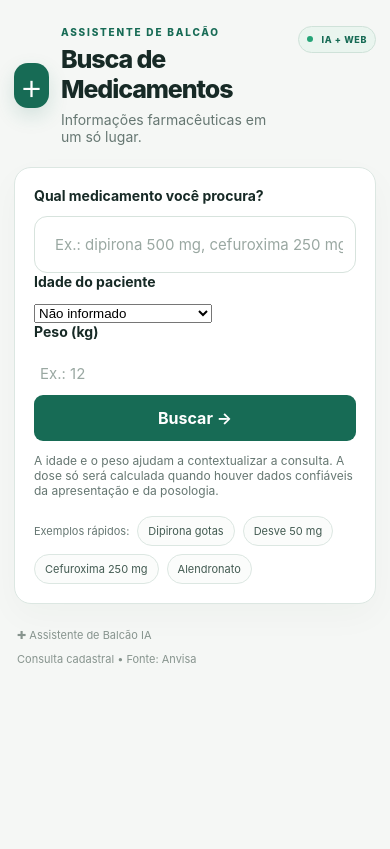
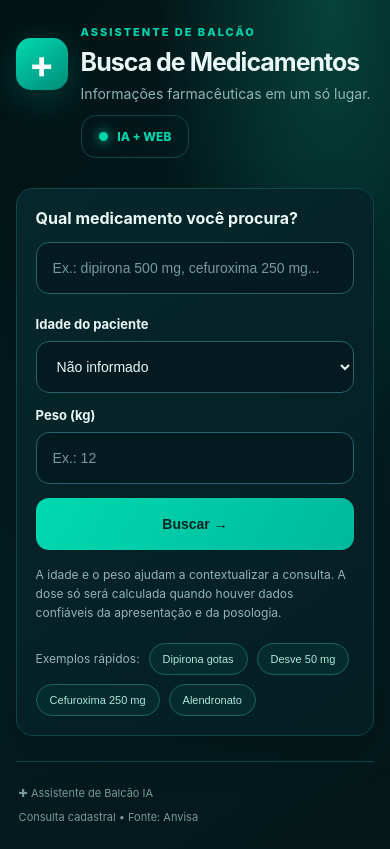
Before and after one commit to araggonluizfelipe96-design/assistente-balcao-iaa, a website: page assistente_balcao_ia_resultados_diretos 2/public/index.html in a window 390 px wide. Drawn offline with Linux system fonts and the light colour scheme.

Commit message:
Refactor CSS styles for improved design and layout

```diff
--- a/assistente_balcao_ia_resultados_diretos 2/public/style.css
+++ b/assistente_balcao_ia_resultados_diretos 2/public/style.css
@@ -1,42 +1,394 @@
-:root{color-scheme:light;--ink:#172a26;--muted:#667772;--green:#176b55;--deep:#102c27;--line:#dce7e2;--pale:#f2f7f4;--white:#fff;--red:#a52d32}
-*{box-sizing:border-box}
-body{margin:0;background:#f5f7f5;color:var(--ink);font-family:Inter,ui-sans-serif,system-ui,-apple-system,BlinkMacSystemFont,"Segoe UI",sans-serif;min-height:100vh}
-.shell{max-width:900px;margin:0 auto;padding:48px 24px 30px}
-.top{display:flex;align-items:center;gap:16px;margin-bottom:32px;position:relative}
-.logo{width:54px;height:54px;border-radius:17px;background:var(--green);color:white;display:grid;place-items:center;font-size:36px;font-weight:300;box-shadow:0 8px 20px #176b5526}
-.eyebrow{font-size:10px;letter-spacing:1.8px;font-weight:800;color:var(--green);margin:0 0 6px}
-h1{font-size:clamp(25px,4vw,34px);letter-spacing:-1.1px;margin:0;font-weight:760}
-.sub{margin:7px 0 0;color:var(--muted);font-size:14px}
-.live{margin-left:auto;align-self:flex-start;border:1px solid #cfe2d9;background:#eaf5ef;color:var(--green);border-radius:30px;padding:8px 11px;font-size:10px;font-weight:800;letter-spacing:.6px;white-space:nowrap}
-.live i{display:inline-block;width:6px;height:6px;border-radius:50%;background:#25a477;margin:0 6px 1px 0}
-.search-card,.result-card,.error-card{background:var(--white);border:1px solid var(--line);border-radius:22px;padding:26px;box-shadow:0 12px 35px #18392a08}
-.search-card label{display:block;font-weight:700;font-size:14px;margin-bottom:12px}
-.input-wrap{display:flex;align-items:center;gap:10px;border:1.5px solid #d7e3dd;border-radius:13px;padding:6px 6px 6px 14px;transition:border-color .15s,box-shadow .15s}
-.input-wrap:focus-within{border-color:var(--green);box-shadow:0 0 0 3px #176b5514}
-.search-icon{font-size:27px;color:#7b8c85;line-height:1;transform:rotate(-20deg)}
-input{border:0;outline:0;flex:1;min-width:0;font:inherit;font-size:15px;color:var(--ink);padding:12px 0;background:transparent}
-input::placeholder{color:#9aa8a2}
-button{font:inherit;cursor:pointer}
-#search-button{border:0;background:var(--green);color:white;font-weight:700;border-radius:9px;padding:13px 17px;white-space:nowrap;transition:background .15s}
-#search-button:hover{background:#0f5744}
-#search-button:disabled{opacity:.65;cursor:wait}
-.hint{font-size:12px;color:var(--muted);margin:12px 0 18px}
-.quick{display:flex;gap:8px;align-items:center;flex-wrap:wrap;font-size:11px;color:var(--muted)}
-.quick button{border:1px solid var(--line);background:#fbfcfb;border-radius:30px;padding:7px 10px;font-size:11px;color:#435b52}
-.quick button:hover{border-color:#9cbcaf;background:var(--pale)}
-.result-card{margin-top:20px}
-.result-heading{display:flex;align-items:center;justify-content:space-between;gap:12px;border-bottom:1px solid var(--line);padding-bottom:17px;margin-bottom:16px}
-h2{font-size:21px;letter-spacing:-.5px;margin:0}
-.copy-button{background:white;border:1px solid var(--line);border-radius:9px;padding:9px 12px;color:var(--green);font-size:12px;font-weight:700}
-.result{font-size:14px;line-height:1.65;overflow-wrap:anywhere}
-.result h3{font-size:15px;margin:18px 0 8px}
-.result table{width:100%;border-collapse:collapse;font-size:13px;margin:10px 0 16px}
-.result th{text-align:left;background:var(--pale);font-size:11px;text-transform:uppercase;letter-spacing:.5px;color:#496158}
-.result th,.result td{padding:11px 12px;border-bottom:1px solid var(--line);vertical-align:top}
-.result a{color:var(--green);text-decoration:underline;overflow-wrap:anywhere}
-.result code{font-size:13px;background:#eef5f0;padding:3px 5px;border-radius:5px;font-weight:700}
-.disclaimer{font-size:11px;color:var(--muted);border-top:1px solid var(--line);padding-top:13px;margin:16px 0 0}
-.error-card{margin-top:20px;border-color:#f0c9c9;background:#fff7f7;color:var(--red);font-size:14px}
-footer{display:flex;justify-content:space-between;gap:10px;color:#87948e;font-size:11px;padding:24px 3px 0}
-[hidden]{display:none!important}
-@media(max-width:600px){.shell{padding:26px 14px}.top{gap:12px;margin-bottom:22px}.logo{width:45px;height:45px;border-radius:14px}.live{font-size:9px;padding:7px 8px}.search-card,.result-card,.error-card{padding:19px;border-radius:17px}.input-wrap{flex-wrap:wrap}.search-icon{display:none}input{flex-basis:100%;padding:12px 6px}#search-button{width:100%}.result-heading{align-items:flex-start}.result table{font-size:12px}.result th,.result td{padding:9px 7px}footer{flex-direction:column}}
+:root {
+  --bg: #031719;
+  --panel: #062327;
+  --panel2: #082c30;
+  --line: #12454a;
+  --green: #00d5ae;
+  --green2: #00a98d;
+  --pale: #0a3435;
+  --text: #e9f7f5;
+  --muted: #91b5b7;
+  --red: #ff5964;
+}
+
+* {
+  box-sizing: border-box;
+}
+
+body {
+  margin: 0;
+  min-height: 100vh;
+  background:
+    radial-gradient(ellipse at 85% 0%, #06433b 0, transparent 38%),
+    linear-gradient(145deg, #021315, #031d20 55%, #041719);
+  color: var(--text);
+  font-family: Inter, Arial, sans-serif;
+}
+
+.shell {
+  width: min(1120px, 94%);
+  margin: auto;
+  padding: 42px 0 25px;
+}
+
+.top {
+  display: flex;
+  align-items: center;
+  gap: 22px;
+  margin-bottom: 30px;
+}
+
+.logo {
+  width: 72px;
+  height: 72px;
+  display: grid;
+  place-items: center;
+  flex-shrink: 0;
+  border-radius: 20px;
+  background: linear-gradient(145deg, #00d9b0, #008c78);
+  color: white;
+  font-size: 52px;
+  font-weight: 700;
+  box-shadow: 0 8px 35px #00d5ae35;
+}
+
+.brand {
+  flex: 1;
+}
+
+.eyebrow {
+  color: var(--green);
+  font-size: 11px;
+  font-weight: 800;
+  letter-spacing: 2px;
+  margin: 0 0 8px;
+}
+
+h1 {
+  font-size: clamp(25px, 4vw, 34px);
+  margin: 0;
+  letter-spacing: -1px;
+}
+
+.sub {
+  color: var(--muted);
+  font-size: 14px;
+  margin: 8px 0 0;
+}
+
+.live {
+  border: 1px solid var(--line);
+  border-radius: 15px;
+  padding: 13px 17px;
+  color: var(--green);
+  font-size: 12px;
+  font-weight: 800;
+  white-space: nowrap;
+}
+
+.live i {
+  display: inline-block;
+  width: 9px;
+  height: 9px;
+  border-radius: 50%;
+  background: var(--green);
+  margin-right: 7px;
+  box-shadow: 0 0 12px var(--green);
+}
+
+.search-card,
+.result-card,
+.error-card {
+  background: linear-gradient(145deg, #06272b, #041e22);
+  border: 1px solid var(--line);
+  border-radius: 22px;
+  padding: 28px;
+  box-shadow: 0 15px 45px #00000025;
+}
+
+.search-card > label {
+  display: block;
+  font-size: 16px;
+  font-weight: 700;
+  margin-bottom: 14px;
+}
+
+.input-wrap input,
+.field input,
+.field select {
+  width: 100%;
+  min-width: 0;
+  height: 52px;
+  background: #031b20;
+  border: 1px solid #24616a;
+  border-radius: 13px;
+  padding: 0 16px;
+  color: var(--text);
+  font-size: 14px;
+  outline: none;
+}
+
+input::placeholder {
+  color: #76999d;
+}
+
+input:focus,
+select:focus {
+  border-color: var(--green);
+  box-shadow: 0 0 0 3px #00d5ae18;
+}
+
+.patient-fields {
+  display: grid;
+  grid-template-columns: 1.2fr 1fr auto;
+  gap: 18px;
+  align-items: end;
+  margin-top: 22px;
+}
+
+.field label {
+  display: block;
+  font-size: 13px;
+  font-weight: 700;
+  margin-bottom: 9px;
+}
+
+.field select {
+  appearance: auto;
+}
+
+#search-button {
+  height: 52px;
+  min-width: 155px;
+  border: 0;
+  border-radius: 13px;
+  padding: 0 23px;
+  background: linear-gradient(120deg, #00d9b0, #00b99d);
+  color: #032321;
+  font-weight: 800;
+  font-size: 14px;
+  cursor: pointer;
+  transition: .2s;
+}
+
+#search-button:hover {
+  filter: brightness(1.12);
+  transform: translateY(-1px);
+}
+
+#search-button:disabled {
+  opacity: .6;
+  cursor: wait;
+}
+
+.hint {
+  font-size: 12px;
+  color: var(--muted);
+  line-height: 1.6;
+  margin: 15px 0 20px;
+}
+
+.quick {
+  display: flex;
+  gap: 9px;
+  align-items: center;
+  flex-wrap: wrap;
+  font-size: 12px;
+  color: var(--muted);
+}
+
+.quick button {
+  border: 1px solid #17645d;
+  background: #052b2d;
+  border-radius: 30px;
+  padding: 9px 13px;
+  font-size: 11px;
+  color: #a9e7dc;
+  cursor: pointer;
+}
+
+.quick button:hover {
+  border-color: var(--green);
+  background: #0b403c;
+}
+
+.result-card {
+  margin-top: 24px;
+}
+
+.result-heading {
+  display: flex;
+  align-items: center;
+  justify-content: space-between;
+  gap: 12px;
+  border-bottom: 1px solid var(--line);
+  padding-bottom: 18px;
+  margin-bottom: 18px;
+}
+
+h2 {
+  font-size: 23px;
+  letter-spacing: -.5px;
+  margin: 0;
+}
+
+.copy-button {
+  background: #06272b;
+  border: 1px solid #28616a;
+  border-radius: 10px;
+  padding: 11px 14px;
+  color: var(--green);
+  font-size: 12px;
+  font-weight: 700;
+  cursor: pointer;
+}
+
+.copy-button:hover {
+  background: var(--pale);
+}
+
+.patient-summary {
+  padding: 12px 15px;
+  border: 1px solid #17645d;
+  border-radius: 11px;
+  margin-bottom: 16px;
+  color: #a9e7dc;
+  font-size: 13px;
+}
+
+.result {
+  font-size: 14px;
+  line-height: 1.7;
+  overflow-wrap: anywhere;
+}
+
+.result h3 {
+  color: var(--green);
+  font-size: 16px;
+  margin: 20px 0 9px;
+}
+
+.result table {
+  width: 100%;
+  border-collapse: collapse;
+  font-size: 13px;
+  margin: 12px 0 18px;
+}
+
+.result th {
+  text-align: left;
+  background: #0a3435;
+  color: #9de9db;
+  font-size: 11px;
+  text-transform: uppercase;
+  letter-spacing: .5px;
+}
+
+.result th,
+.result td {
+  padding: 12px;
+  border-bottom: 1px solid var(--line);
+  vertical-align: top;
+}
+
+.result a {
+  color: var(--green);
+  text-decoration: underline;
+  overflow-wrap: anywhere;
+}
+
+.result code {
+  background: #0b3837;
+  padding: 3px 5px;
+  border-radius: 5px;
+  color: #9de9db;
+}
+
+.disclaimer {
+  font-size: 11px;
+  color: var(--muted);
+  border-top: 1px solid var(--line);
+  padding-top: 14px;
+  margin: 18px 0 0;
+  line-height: 1.6;
+}
+
+.error-card {
+  margin-top: 20px;
+  border-color: #823b45;
+  background: #29191e;
+  color: #ff9ba2;
+  font-size: 14px;
+}
+
+footer {
+  display: flex;
+  justify-content: space-between;
+  gap: 10px;
+  color: #77999a;
+  font-size: 11px;
+  padding: 24px 3px 0;
+  border-top: 1px solid var(--line);
+  margin-top: 25px;
+}
+
+[hidden] {
+  display: none !important;
+}
+
+@media (max-width: 650px) {
+  .shell {
+    width: 92%;
+    padding-top: 25px;
+  }
+
+  .top {
+    gap: 13px;
+    flex-wrap: wrap;
+  }
+
+  .logo {
+    width: 52px;
+    height: 52px;
+    font-size: 38px;
+    border-radius: 15px;
+  }
+
+  .live {
+    margin-left: 65px;
+  }
+
+  .search-card,
+  .result-card,
+  .error-card {
+    padding: 19px;
+    border-radius: 17px;
+  }
+
+  .patient-fields {
+    grid-template-columns: 1fr;
+    gap: 14px;
+  }
+
+  #search-button {
+    width: 100%;
+  }
+
+  .result-heading {
+    align-items: flex-start;
+    flex-direction: column;
+  }
+
+  .result table {
+    font-size: 11px;
+  }
+
+  .result th,
+  .result td {
+    padding: 8px 6px;
+  }
+
+  footer {
+    flex-direction: column;
+  }
+}
```
